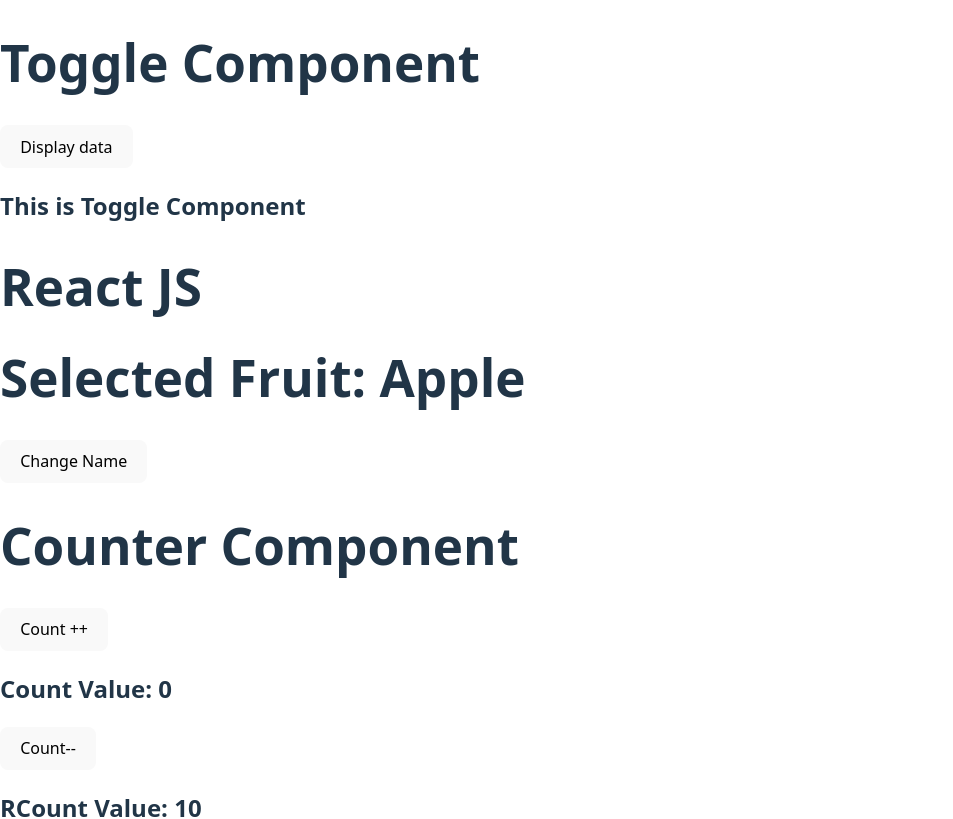
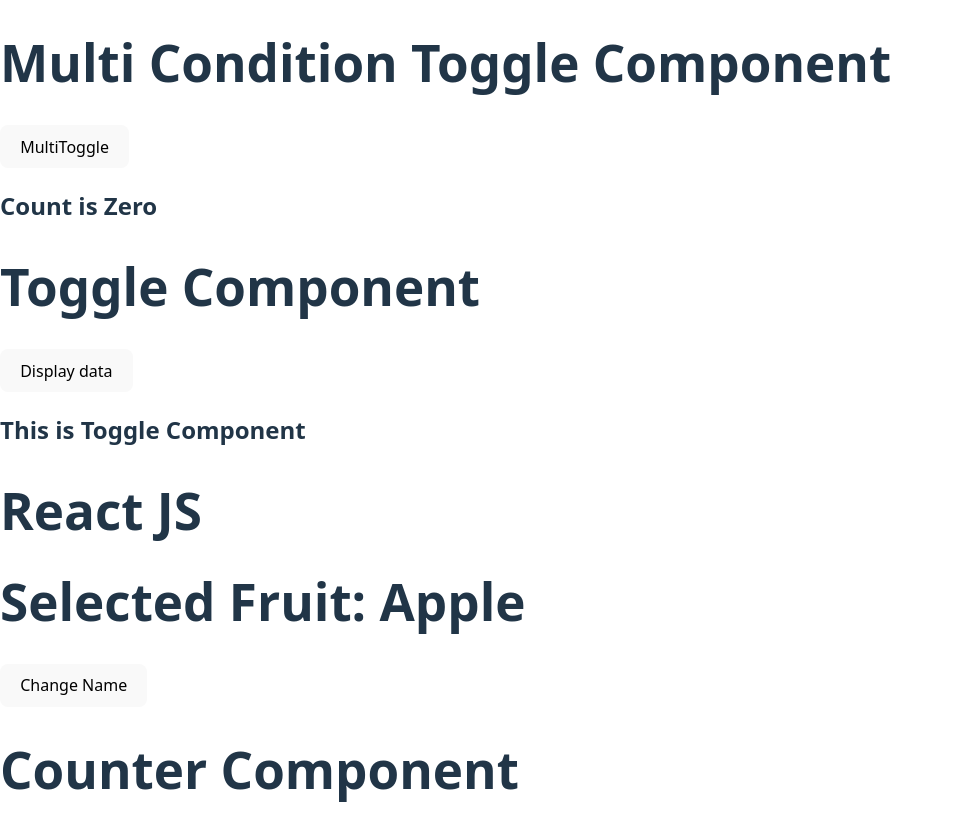
Before and after one commit to MahekSheth01/ReactJS, a React (Vite) app: page / in a window 1280 px wide. Shown: the top 819 px of the page, without its empty margins (0-953 px from the left). Built offline with nearby package versions, Linux system fonts and the light colour scheme.

Commit message:
MultipleConditionToggle

```diff
--- a/src/App.jsx
+++ b/src/App.jsx
@@ -1,6 +1,7 @@
 import Counter from "./Counter";
 import Todo from "./ex1";
 import Header from "./Header";
+import MultiToggle from "./MultiConditionToggle";
 import Toggle from "./Toggle";
 import Login, { Signup, User } from "./UserComponent";
 import {useState} from "react";
@@ -40,6 +41,7 @@
 
   return (
     <div>
+      <MultiToggle/>
       <Toggle />
       <h1>React JS</h1>
       {/* <button onClick={handleClick}>Click Me</button> */}
--- /dev/null
+++ b/src/MultiConditionToggle.jsx
@@ -0,0 +1,18 @@
+import React from 'react';
+import{useState} from "react";
+function MultiToggle(){
+    const [count,setCount]=useState(0);
+    return (
+        <div>
+            <h1>Multi Condition Toggle Component</h1>
+            <button onClick={()=>setCount(count+1)}>MultiToggle</button>
+            {
+                count==0?<h2>Count is Zero</h2>
+                :count==1?<h2>Count is One</h2>
+                :count==2?<h2>Count is Two</h2>
+                :<h2>Count is Greater than Two</h2>
+            }
+        </div>
+    )
+}
+export default MultiToggle;
```
